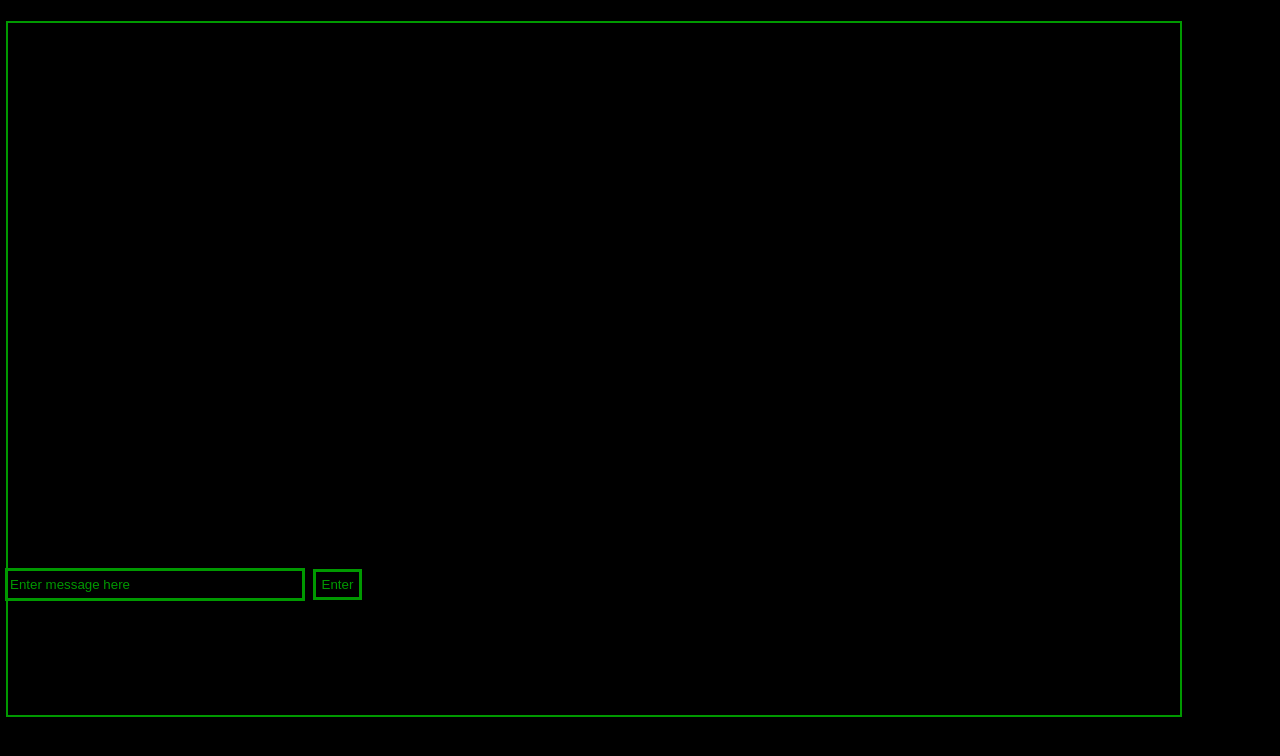
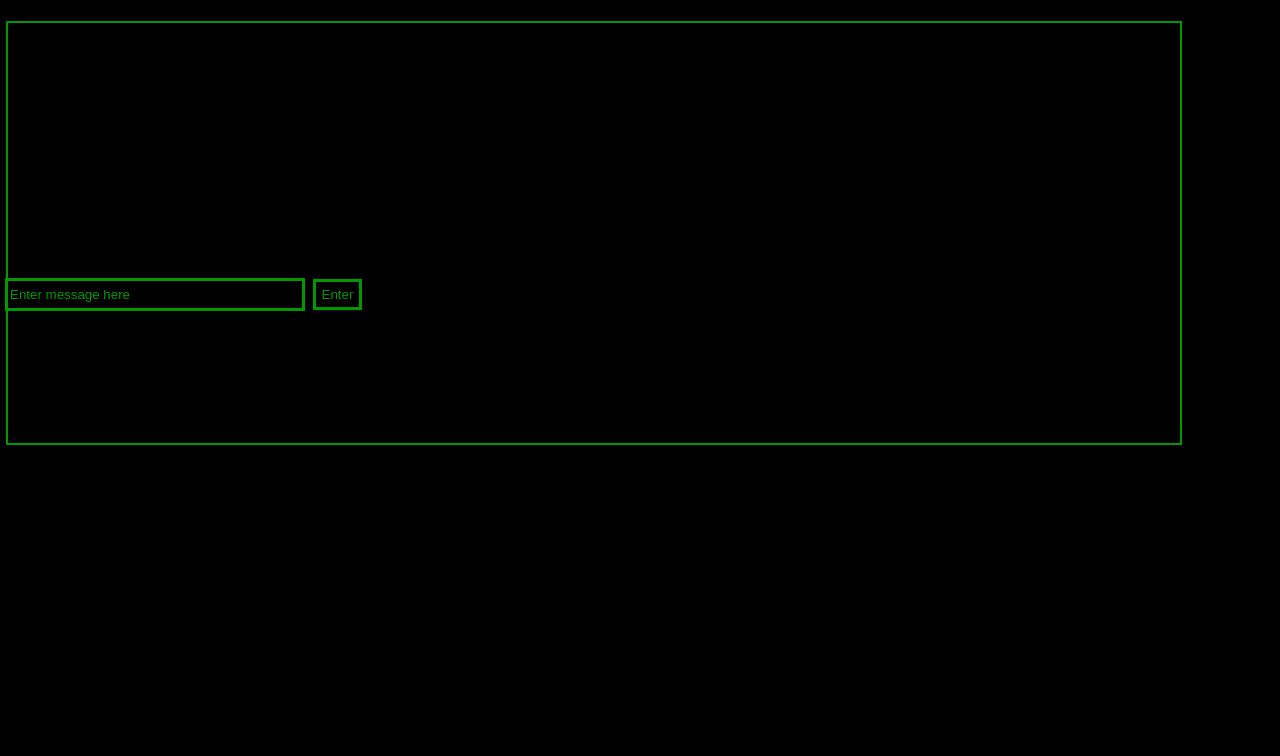
Before and after one commit to blackhatjack123/mmm, a plain HTML site: page index.html in a window 1280 px wide. Drawn offline with Linux system fonts and the light colour scheme.

Commit message:
Update index.html

```diff
--- a/index.html
+++ b/index.html
@@ -15,7 +15,7 @@
       #messages {
           padding: 10px;
           width: 90%;
-          height: 84%;
+          height: 50%;
           color: #090;
           font-size: 15px;
           position: absolute;
@@ -37,7 +37,7 @@
       }
       #text {
           width: 100%;
-          height: 590px;
+          height: 300px;
           display: flex;
           align-items: flex-end;
           position: fixed;
```
